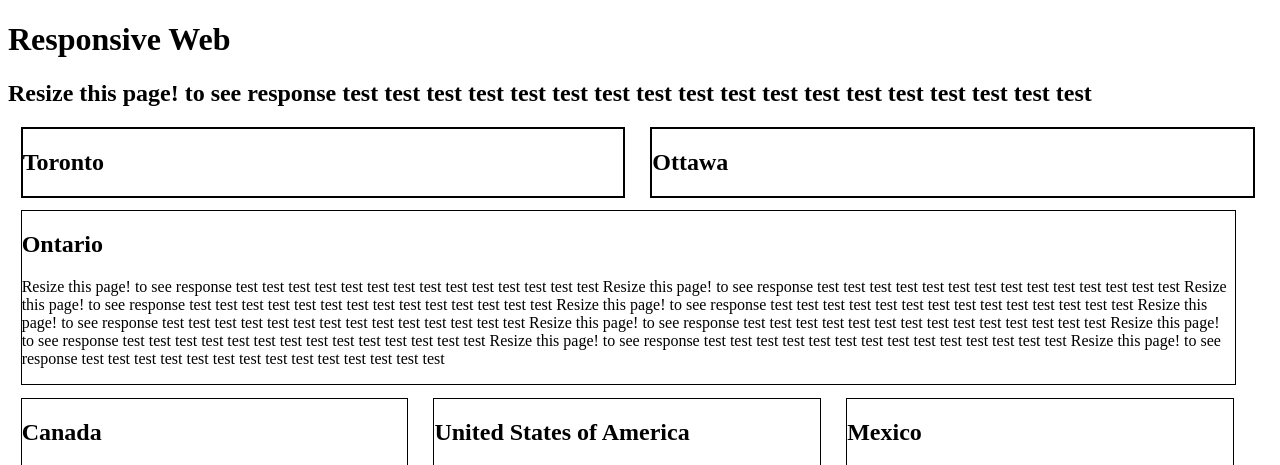
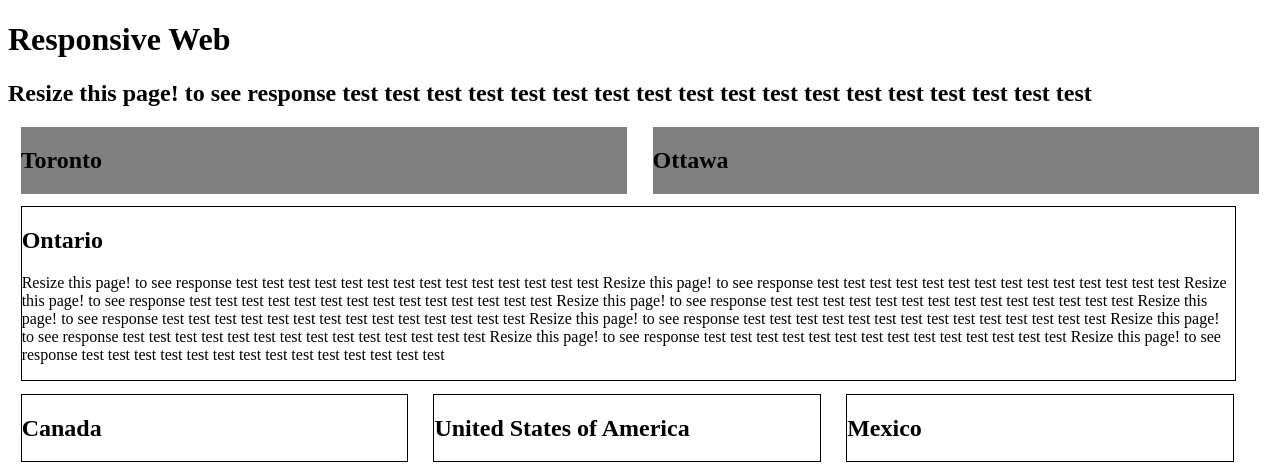
Before and after one commit to stephenryerson/stephenryerson.github.io, a PHP site: page /test.html in a window 1280 px wide. Shown: the top 465 px of the page. Run offline with PHP 8.4, Linux system fonts and the light colour scheme.

Commit message:
Update filename.css

```diff
--- a/filename.css
+++ b/filename.css
@@ -7,8 +7,8 @@ section {
   margin-left: 1%;
   margin-right: 1%;
   margin-bottom: 1%;
-  width: 47.5%;
-  border: 2px solid black;
+  width: 48%;
+  background-color: grey;
 }
 
 .province {
```
